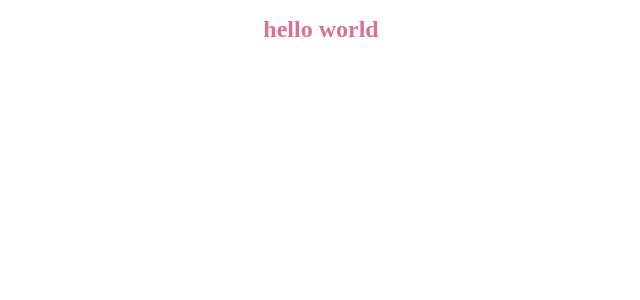
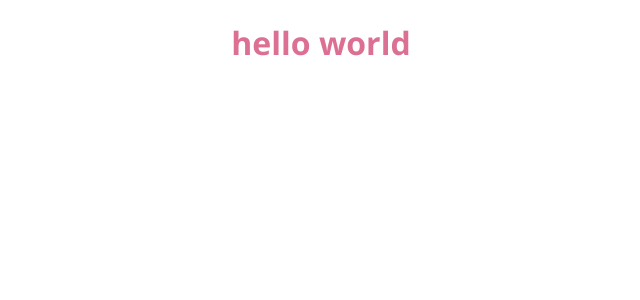
Before and after one commit to koranins/typescript-react-boilerplate, a React app: page / in a window 1280 px wide. Shown: the top 300 px of the page, without its empty margins (319-959 px from the left). Built offline with nearby package versions, Linux system fonts and the light colour scheme.

Commit message:
Set global font.

```diff
--- a/src/components/App.tsx
+++ b/src/components/App.tsx
@@ -1,9 +1,14 @@
 import React, { ReactElement } from 'react';
 import PropTypes from 'prop-types';
-import styled from 'styled-components';
+import styled, { createGlobalStyle } from 'styled-components';
+
+const GlobalStyle = createGlobalStyle`
+  body {
+    font-family: 'Segoe UI', 'Helvetica Neue', sansserif;
+  }
+`;
 
 const Title = styled.h1`
-  font-size: 1.5em;
   text-align: center;
   color: palevioletred;
 `;
@@ -12,7 +17,12 @@ type AppProps = {
   what: string;
 };
 
-const App: React.FC<AppProps> = ({ what }): ReactElement => <Title>hello {what}</Title>;
+const App: React.FC<AppProps> = ({ what }): ReactElement => (
+  <>
+    <GlobalStyle />
+    <Title>hello {what}</Title>
+  </>
+);
 
 App.propTypes = {
   what: PropTypes.string,
```
